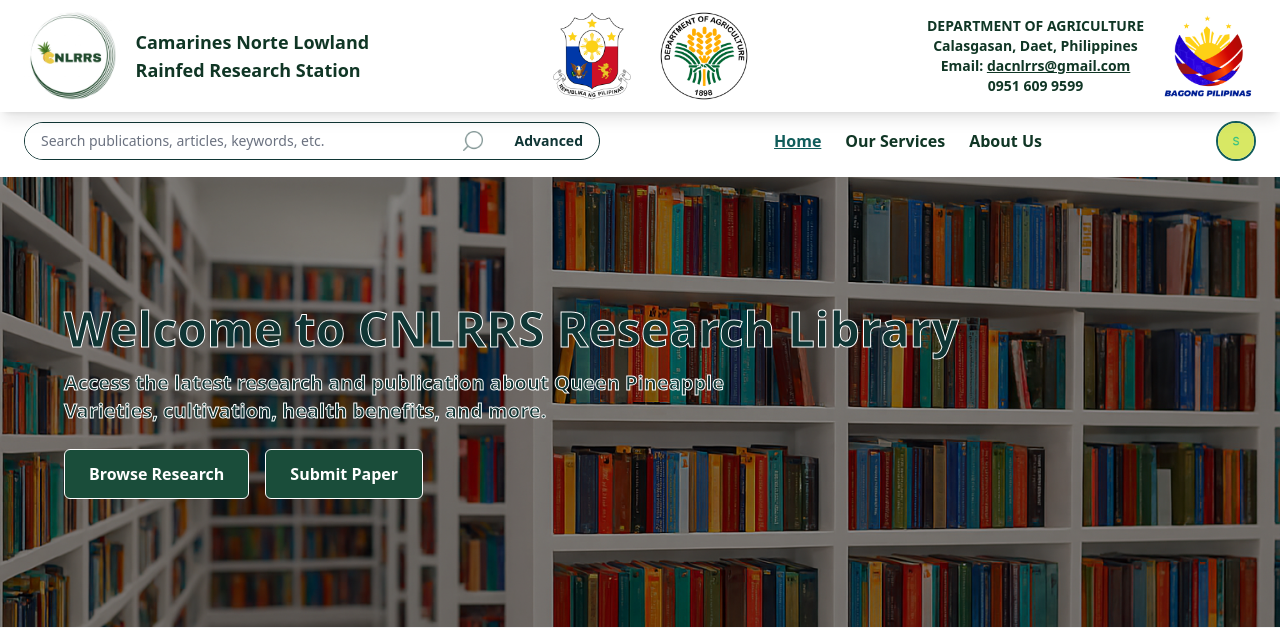
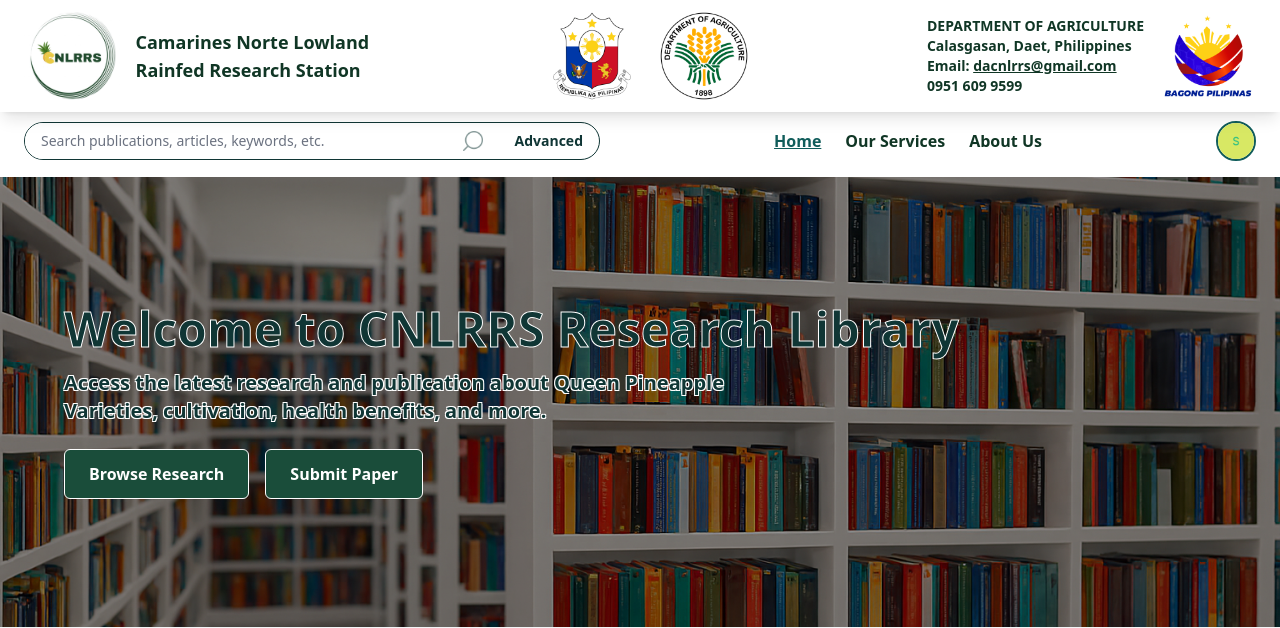
Before and after one commit to Bluesteel121/cap-S2, a PHP site: page /loggedin_index.php in a window 1280 px wide. Shown: the top 628 px of the page. Run offline with PHP 8.4, Linux system fonts and the light colour scheme; the visitor is signed in with stand-in values (Sample User, id 1); some libraries are stand-ins or nearby versions.

Commit message:
header fixed

```diff
--- a/loggedin_index.php
+++ b/loggedin_index.php
@@ -161,46 +161,53 @@ $is_searching = !empty($search_keyword) || !empty($category_filter) || !empty($y
 
 
 <!-- Header -->
-<header id="main-header" class="fixed top-0 left-0 w-full z-50 bg-white shadow-lg h-16 sm:h-20 md:h-24 lg:h-28">
-  <div class="max-w-7xl mx-auto px-1 sm:px-3 md:px-6 flex flex-wrap justify-between items-center gap-1 sm:gap-2 md:gap-4 h-full">
+<header id="main-header" class="fixed top-0 left-0 w-full z-50 bg-white shadow-lg h-auto min-h-[4rem] sm:min-h-[5rem] md:h-24 lg:h-28">
+  <div class="max-w-7xl mx-auto px-2 sm:px-4 md:px-6 py-2 md:py-0 flex flex-wrap justify-between items-center gap-2 sm:gap-3 md:gap-4 h-full">
 
     <!-- Logo and Title -->
-    <div class="flex items-center space-x-1 sm:space-x-2 md:space-x-4 flex-shrink-0">
-      <img src="Images/Logo.jpg" alt="CNLRRS Logo" class="h-8 sm:h-12 md:h-16 lg:h-20 xl:h-24 object-contain" />
-      <h1 class="text-[10px] sm:text-xs md:text-sm lg:text-lg font-bold leading-tight">
-        <span class="block sm:hidden">CNLRRS</span>
-        <span class="hidden sm:block">
-          Camarines Norte Lowland <br class="hidden sm:block" />
+    <div class="flex items-center space-x-2 sm:space-x-3 md:space-x-4 flex-shrink-0">
+      <img src="Images/Logo.jpg" alt="CNLRRS Logo" class="h-10 sm:h-14 md:h-16 lg:h-20 xl:h-24 object-contain" />
+      <h1 class="text-[11px] sm:text-xs md:text-sm lg:text-base xl:text-lg font-bold leading-tight">
+        <span class="block lg:hidden">CNLRRS</span>
+        <span class="hidden lg:block">
+          Camarines Norte Lowland <br />
           Rainfed Research Station
         </span>
       </h1>
     </div>
 
     <!-- Partner Logos -->
-    <div class="flex items-center space-x-1 sm:space-x-2 md:space-x-4 flex-shrink-0">
-      <img src="Images/Ph.png" alt="Philippines Logo" class="h-8 sm:h-12 md:h-16 lg:h-20 xl:h-24 object-contain"/>
-      <img src="Images/Da.png" alt="CNLRRS Logo" class="h-8 sm:h-12 md:h-16 lg:h-20 xl:h-24 object-contain" />
+    <div class="flex items-center space-x-2 sm:space-x-3 md:space-x-4 flex-shrink-0">
+      <img src="Images/Ph.png" alt="Philippines Logo" class="h-10 sm:h-14 md:h-16 lg:h-20 xl:h-24 object-contain"/>
+      <img src="Images/Da.png" alt="DA Logo" class="h-10 sm:h-14 md:h-16 lg:h-20 xl:h-24 object-contain" />
     </div>
 
     <!-- Contact Info Section -->
-    <div class="flex items-center space-x-1 sm:space-x-2 md:space-x-4 flex-shrink-0 min-w-0">
+    <div class="flex items-center space-x-2 sm:space-x-3 md:space-x-4 flex-shrink-0">
       <!-- Text Info -->
-      <div class="text-[8px] sm:text-xs md:text-sm font-semibold text-center leading-tight">
+      <div class="text-[9px] sm:text-[10px] md:text-xs lg:text-sm font-semibold text-left leading-tight">
+        <p class="hidden md:block">DEPARTMENT OF AGRICULTURE</p>
         <p class="md:hidden">DA</p>
-        <p class="hidden md:block">DEPARTMENT OF AGRICULTURE</p>
 
-        <p class="sm:hidden">Daet, PH</p>
-        <p class="hidden sm:block">Calasgasan, Daet, Philippines</p>
+        <p class="hidden md:block">Calasgasan, Daet, Philippines</p>
+        <p class="md:hidden">Daet, PH</p>
 
+        <p class="hidden md:block">
+          Email:
+          <a href="https://mail.google.com/mail/?view=cm&fs=1&to=dacnlrrs@gmail.com"
+             target="_blank"
+             class="underline hover:text-[#115D5B]">
+            dacnlrrs@gmail.com
+          </a>
+        </p>
         <p class="md:hidden">
           <a href="mailto:dacnlrrs@gmail.com" class="underline">Email</a>
         </p>
-        <p class="hidden md:block">Email: <a href="mailto:dacnlrrs@gmail.com" class="underline">dacnlrrs@gmail.com</a></p>
 
         <p>0951 609 9599</p>
       </div>
       <!-- Logo -->
-      <img src="Images/Bago.png" alt="Bagong Pilipinas Logo" class="h-8 sm:h-12 md:h-16 lg:h-20 xl:h-24 object-contain" />
+      <img src="Images/Bago.png" alt="Bagong Pilipinas Logo" class="h-10 sm:h-14 md:h-16 lg:h-20 xl:h-24 object-contain" />
     </div>
   </div>
 </header>
@@ -282,9 +289,15 @@ $is_searching = !empty($search_keyword) || !empty($category_filter) || !empty($y
         <h2 class="text-4xl md:text-5xl font-bold text-[#103635] text-outline-white leading-tight">
           Welcome to CNLRRS Research Library
         </h2>
-        <p class="font-bold mt-4 text-lg md:text-xl max-w-2xl text-[#103635] text-outline-white">
-          Access the latest research and publication about Queen Pineapple Varieties, cultivation, health benefits, and more.
-        </p>
+        <p class="font-bold mt-4 text-lg md:text-xl max-w-2xl text-[#103635]"
+   style="text-shadow:
+      -1px -1px 0 white,
+       1px -1px 0 white,
+      -1px  1px 0 white,
+       1px  1px 0 white;">
+  Access the latest research and publication about Queen Pineapple Varieties,
+  cultivation, health benefits, and more.
+</p>
         <div class="mt-6 flex gap-4">
           <a href="elibrary_loggedin.php" class="bg-[#1A4D3A] text-white px-6 py-3 rounded-md font-semibold border border-white hover:bg-[#16663F] transition rounded-lg">
             Browse Research
--- a/user_activity.txt
+++ b/user_activity.txt
@@ -967,3 +967,6 @@
 [2025-11-01 17:43:49] USER: Guest | IP: ::1 | PAGE: /cap-S2/usersignup.php | ACTION: PAGE_VIEW | DETAILS: Page: User Signup Page | USER_AGENT: Mozilla/5.0 (Windows NT 10.0; Win64; x64) AppleWebKit/537.36 (KHTML, like Gecko) Chrome/142.0.0.0 Safari/537.36
 [2025-11-01 17:43:49] USER: Guest | IP: ::1 | PAGE: /cap-S2/log_activity.php | ACTION: ADDRESS_PREFERENCE_CHANGED | DETAILS: User selected Philippines | USER_AGENT: Mozilla/5.0 (Windows NT 10.0; Win64; x64) AppleWebKit/537.36 (KHTML, like Gecko) Chrome/142.0.0.0 Safari/537.36
 [2025-11-01 17:43:49] USER: Guest | IP: ::1 | PAGE: /cap-S2/log_activity.php | ACTION: LOCATION_DATA_ERROR | DETAILS: Failed to load provinces | USER_AGENT: Mozilla/5.0 (Windows NT 10.0; Win64; x64) AppleWebKit/537.36 (KHTML, like Gecko) Chrome/142.0.0.0 Safari/537.36
+[2025-11-01 17:47:58] USER: Guest | IP: ::1 | PAGE: /cap-S2/usersignup.php | ACTION: PAGE_VIEW | DETAILS: Page: User Signup Page | USER_AGENT: Mozilla/5.0 (Windows NT 10.0; Win64; x64) AppleWebKit/537.36 (KHTML, like Gecko) Chrome/142.0.0.0 Safari/537.36
+[2025-11-01 17:47:58] USER: Guest | IP: ::1 | PAGE: /cap-S2/log_activity.php | ACTION: ADDRESS_PREFERENCE_CHANGED | DETAILS: User selected Philippines | USER_AGENT: Mozilla/5.0 (Windows NT 10.0; Win64; x64) AppleWebKit/537.36 (KHTML, like Gecko) Chrome/142.0.0.0 Safari/537.36
+[2025-11-01 17:47:58] USER: Guest | IP: ::1 | PAGE: /cap-S2/log_activity.php | ACTION: LOCATION_DATA_ERROR | DETAILS: Failed to load provinces | USER_AGENT: Mozilla/5.0 (Windows NT 10.0; Win64; x64) AppleWebKit/537.36 (KHTML, like Gecko) Chrome/142.0.0.0 Safari/537.36
```
Also changed, not shown: index.php (+21 -24 lines), usersignup.php (+31 -55 lines).
